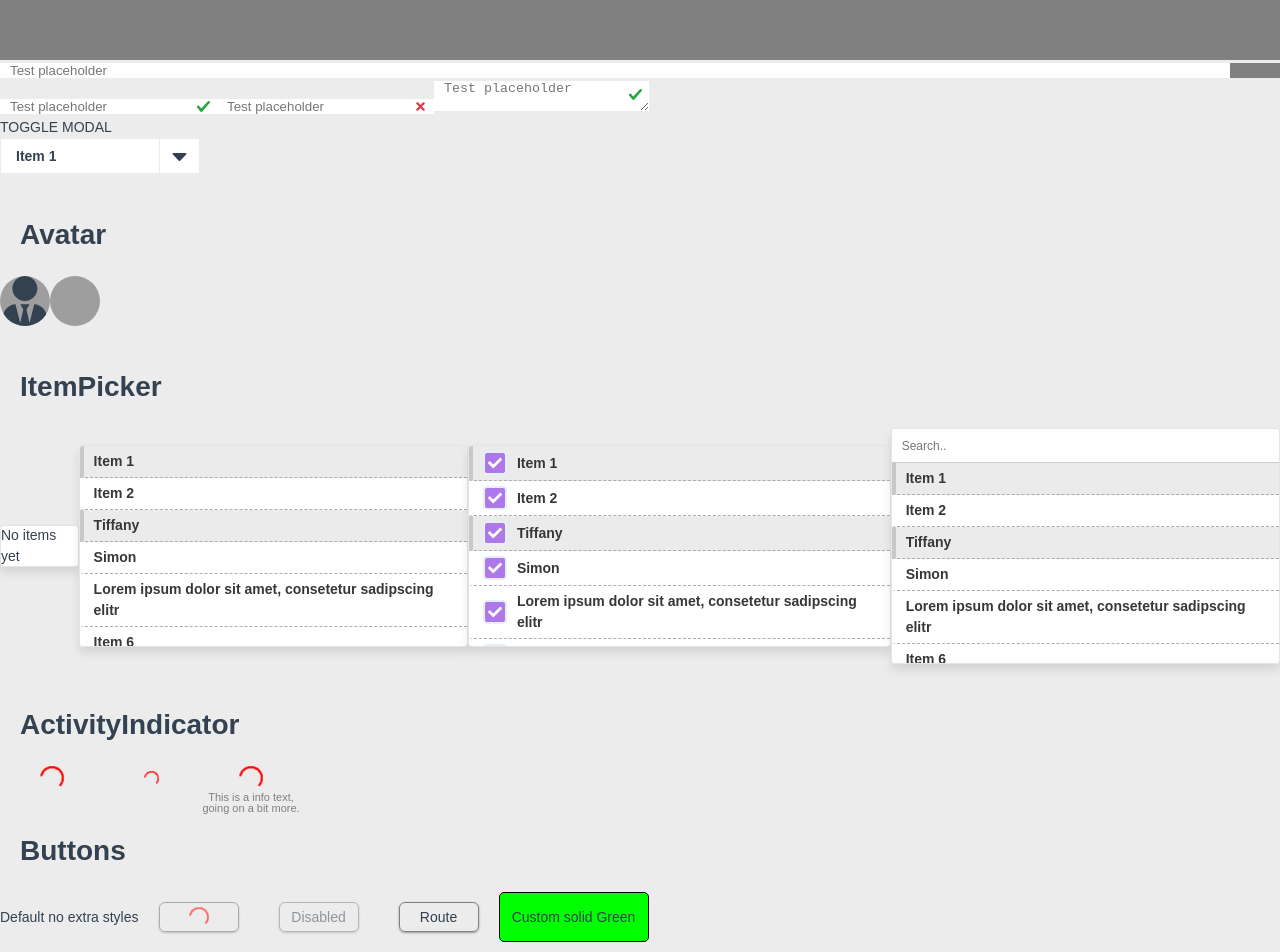
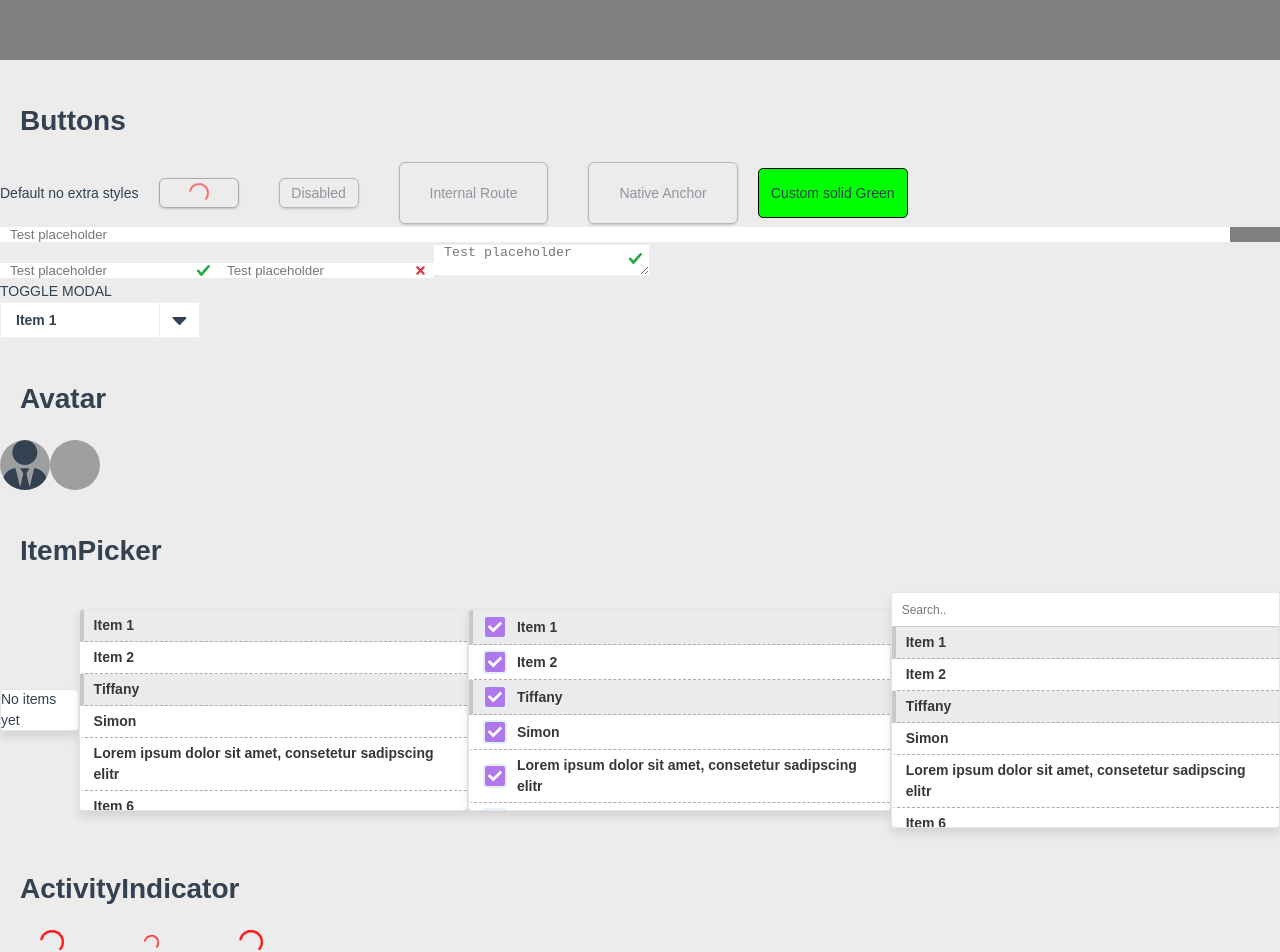
Before and after one commit to SchwSimon/creatella-react-components, a React (Create React App) app: page / in a window 1280 px wide. Shown: the top 952 px of the page. Built offline with nearby package versions, Linux system fonts and the light colour scheme; grey boxes are pictures that could not be loaded.

Commit message:
refactor button rendering

```diff
--- a/src/App.js
+++ b/src/App.js
@@ -120,6 +120,50 @@ class App extends Component {
                     <div className='AppHeader' />
 
                     <main className='main'>
+                        <h1 className='App__h1'>
+                            Buttons
+                        </h1>
+
+                        <div className='flex-row flex-ac'>
+                            <Button title='BUTTON TITLE'>
+                                Default no extra styles
+                            </Button>
+
+                            <Button
+                                className='App__button'
+                                isProcessing={true}>
+                                Processing
+                            </Button>
+
+                            <Button
+                                className='App__button'
+                                isDisabled={true}>
+                                Disabled
+                            </Button>
+
+                            <Button
+                                className='App__button'
+                                style={{ padding: 30 }}
+                                route='/test'
+                                isDisabled={true}
+                                onClick={() => window.alert('Ok')}>
+                                Internal Route
+                            </Button>
+
+                            <Button
+                                className='App__button'
+                                style={{ padding: 30 }}
+                                href='https://www.google.com'
+                                isDisabled={true}
+                                onClick={() => window.alert('Ok')}>
+                                Native Anchor
+                            </Button>
+
+                            <Button className={BUTTON_CLASSNAMES.SOLID_GREEN}>
+                                Custom solid Green
+                            </Button>
+                        </div>
+
                         <div>
                             <InputGroup>
                                 <Input placeholder='Test placeholder' />
@@ -221,38 +265,6 @@ class App extends Component {
                         </div>
 
                         <h1 className='App__h1'>
-                            Buttons
-                        </h1>
-
-                        <div className='flex-row flex-ac'>
-                            <Button title='BUTTON TITLE'>
-                                Default no extra styles
-                            </Button>
-
-                            <Button
-                                className='App__button'
-                                isProcessing={true}>
-                                Processing
-                            </Button>
-
-                            <Button
-                                className='App__button'
-                                isDisabled={true}>
-                                Disabled
-                            </Button>
-
-                            <Button
-                                className='App__button'
-                                route='#'>
-                                Route
-                            </Button>
-
-                            <Button className={BUTTON_CLASSNAMES.SOLID_GREEN}>
-                                Custom solid Green
-                            </Button>
-                        </div>
-
-                        <h1 className='App__h1'>
                             CheckBox
                         </h1>
 
--- a/src/lib/Button/Button.scss
+++ b/src/lib/Button/Button.scss
@@ -21,23 +21,4 @@
     &--processing {
         opacity: 0.6;
     }
-
-    &__link {
-        display: inherit;
-        flex-direction: inherit;
-        justify-content: inherit;
-        align-items: inherit;
-        text-align: inherit;
-        cursor: inherit;
-        user-select: inherit;
-        height: 100%;
-        width: 100%;
-
-        &:link,
-        &:hover,
-        &:focus,
-        &:visited {
-            color: inherit;
-        }
-    }
 }
--- a/src/styles/_normalize.scss
+++ b/src/styles/_normalize.scss
@@ -28,15 +28,16 @@ h1, h2, h3, h4, h5, h6 { /* stylelint-disable-line */
 a {
     text-decoration: none;
     color: $color-link;
+    outline: none;
+
+    // &:link,
+    // &:visited {
+    //     color: $color-link;
+    // }
 
     &:hover,
     &:focus {
         text-decoration: none;
-        color: $color-link-hover;
-    }
-
-    &:link,
-    &:visited {
-        color: $color-link;
+        // color: $color-link-hover;
     }
 }
--- a/src/styles/_variables.scss
+++ b/src/styles/_variables.scss
@@ -15,8 +15,8 @@ $color-green: #35D367;
 $color-red: #E63939;
 $color-lightgray: #E1E8EE;
 
-$color-link: $background-color-body;
-$color-link-hover: lighten($background-color-body, 4%);
+$color-link: $color-body;
+$color-link-hover: lighten($color-body, 4%);
 
 //-------------------------------------//
 // FONTS
```
Also changed, not shown: src/lib/Button.js, 1 other file (tests, documents, lock files or other folders).
